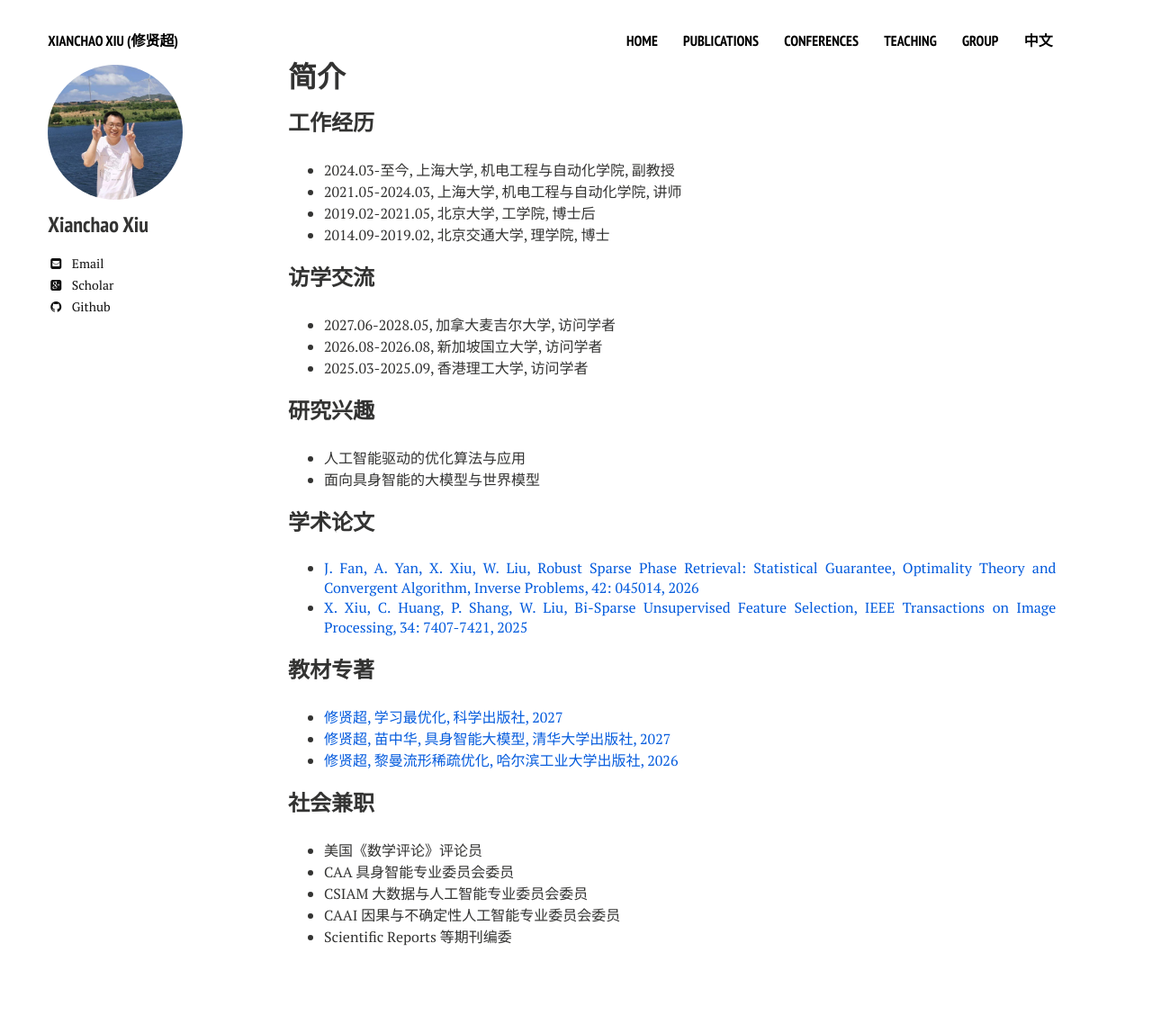
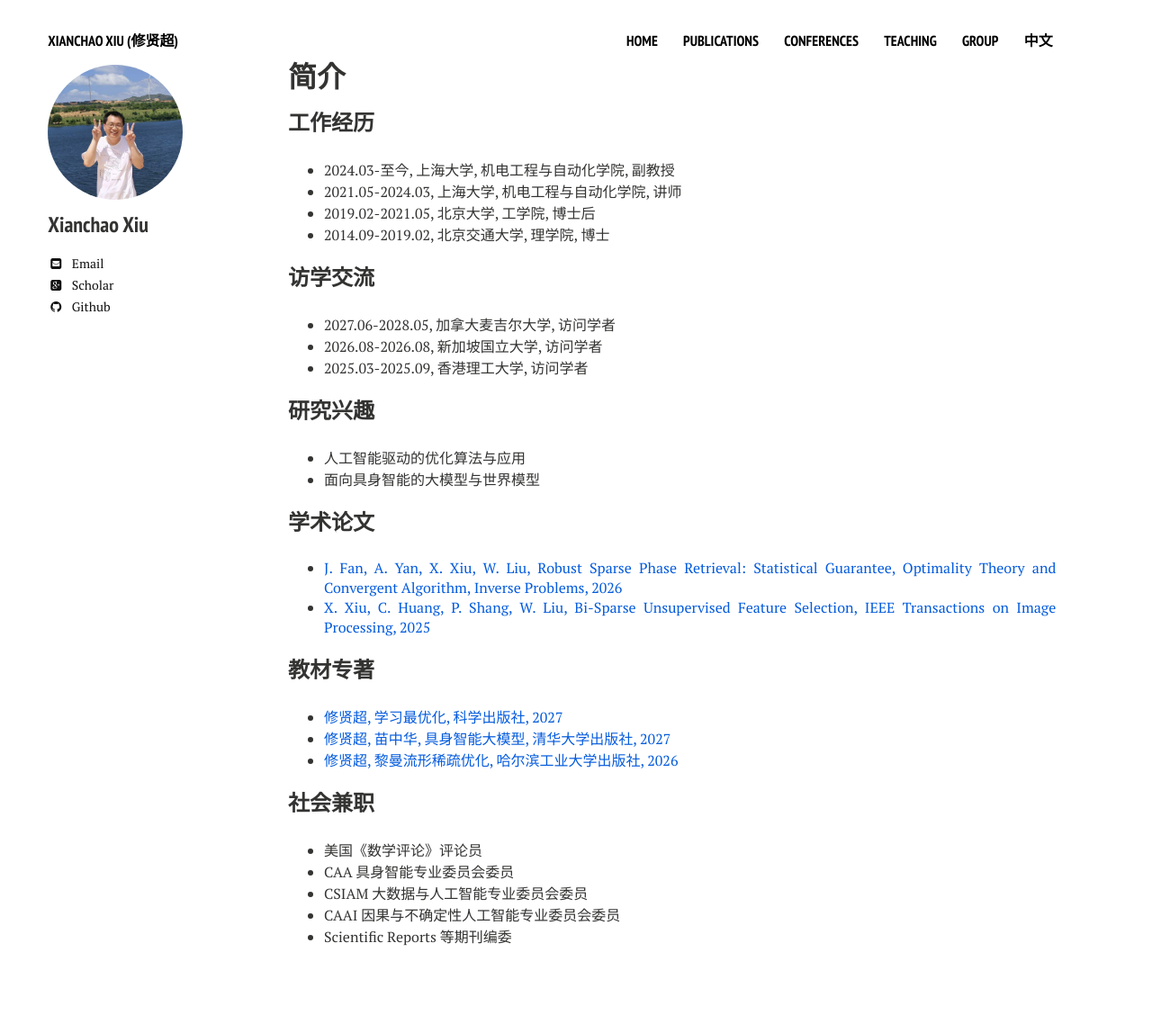
Before and after one commit to xianchaoxiu/xianchaoxiu.github.io, a Jekyll site: the page built from chinese/index.md, in a window 1280 px wide. Shown: the whole page at 90% size. Built offline with Jekyll 4.4.1, drawn with Linux system fonts in a browser that asks for light colours; nearby versions of some CDN libraries.

Commit message:
Update index.md

```diff
--- a/chinese/index.md
+++ b/chinese/index.md
@@ -25,8 +25,8 @@ share: false
 * 面向具身智能的大模型与世界模型 <br>
 
 ### 学术论文
-* <a href="https://doi.org/10.1088/1361-6420/ae5e02" class="textlink" target="_blank"> J. Fan, A. Yan, X. Xiu, W. Liu, Robust Sparse Phase Retrieval: Statistical Guarantee, Optimality Theory and Convergent Algorithm, Inverse Problems, 42: 045014, 2026 </a> <br>
-* <a href="https://doi.org/10.1109/TIP.2025.3620667" class="textlink" target="_blank"> X. Xiu, C. Huang, P. Shang, W. Liu, Bi-Sparse Unsupervised Feature Selection, IEEE Transactions on Image Processing, 34: 7407-7421, 2025  </a> <br>
+* <a href="https://doi.org/10.1088/1361-6420/ae5e02" class="textlink" target="_blank"> J. Fan, A. Yan, X. Xiu, W. Liu, Robust Sparse Phase Retrieval: Statistical Guarantee, Optimality Theory and Convergent Algorithm, Inverse Problems, 2026 </a> <br>
+* <a href="https://doi.org/10.1109/TIP.2025.3620667" class="textlink" target="_blank"> X. Xiu, C. Huang, P. Shang, W. Liu, Bi-Sparse Unsupervised Feature Selection, IEEE Transactions on Image Processing, 2025  </a> <br>
 
 
 ### 教材专著
```
